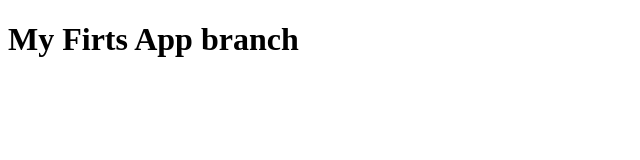
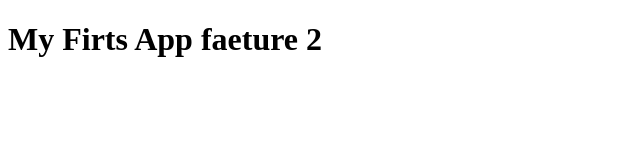
Before and after one commit to shreyashcsr/myapp, a plain HTML site: page index.html in a window 1280 px wide. Shown: the full height of the page, 0-640 px from the left. Drawn offline with Linux system fonts and the light colour scheme.

Commit message:
Feature 2

```diff
--- a/index.html
+++ b/index.html
@@ -1,9 +1,9 @@
 <!DOCTYPE html>
 <html>
 <head>
-	<title>my app my branch</title>
+	<title>my app my feature 2</title>
 </head>
 <body>
-	<h1>My Firts App branch</h1>
+	<h1>My Firts App faeture 2</h1>
 </body>
 </html>
```
